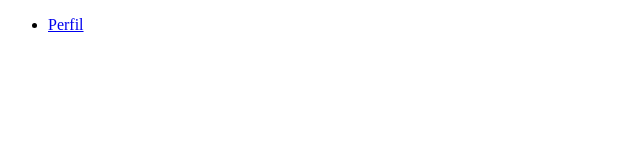
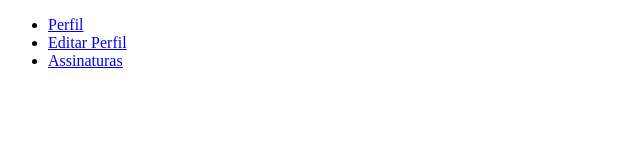
Before and after one commit to filiperitto/dashboard_sisou, a plain HTML site: page index.html in a window 1280 px wide. Shown: the whole page, without its empty margins (0-640 px from the left). Drawn offline with Linux system fonts and the light colour scheme.

Commit message:
Update index.html

```diff
--- a/index.html
+++ b/index.html
@@ -12,6 +12,8 @@
 
     <ul>
         <li><a href="perfil.html">Perfil</a></li>
+        <li><a href="editar-perfil.html">Editar Perfil</a></li>
+        <li><a href="assinaturas.html">Assinaturas</a></li>
     </ul>
 </body>
 </html>
```
